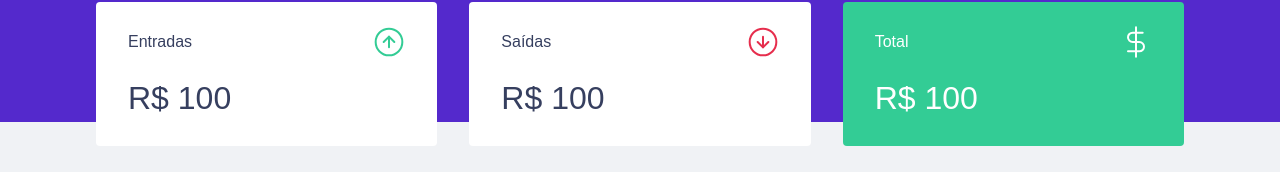
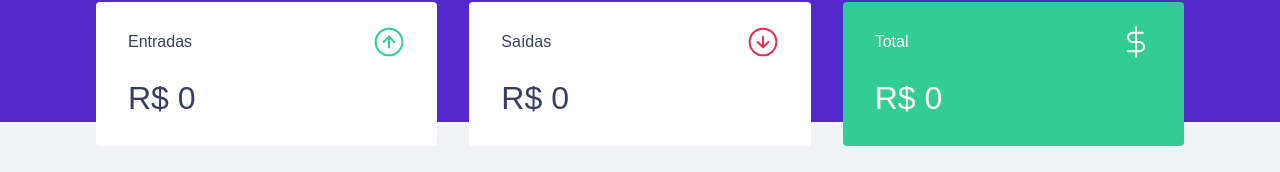
Before and after one commit to juan-20/financial-administrator, a React (Create React App) app: page / in a window 1280 px wide. Shown: the part 150-322 px from the top of the page. Built offline with nearby package versions, Linux system fonts and the light colour scheme; no server answers; what miragejs would draw is missing.

Commit message:
finalizing

```diff
--- a/src/components/Sumary/index.tsx
+++ b/src/components/Sumary/index.tsx
@@ -5,9 +5,35 @@ import outomeImg from '../../assets/outcome.svg'
 import totalImg from '../../assets/total.svg'
 import { TransactionsContext } from '../../context/TransactionsContext';
 import { useContext } from 'react';
+import { transitions } from 'polished';
 
 export function Sumary() {
   const { transactions } = useContext(TransactionsContext);
+
+  // const totalDeposits = transactions.reduce((acc, transaction) => {
+  //   if (transaction.type === 'deposit') {
+  //     return acc + transaction.amount
+  //   }
+
+  //   return acc
+  // }, 0);
+
+  const summary = transactions.reduce((acc, transaction) => {
+    if (transaction.type === 'deposit') {
+      acc.deposists += transaction.amount;
+      acc.total += transaction.amount;
+    } else {
+      acc.withdraws += transaction.amount;
+      acc.total -= transaction.amount;
+    }
+
+    return acc
+
+  }, {
+    deposists: 0,
+    withdraws: 0,
+    total: 0
+  })
 
   console.log(transactions)
 
@@ -18,7 +44,7 @@ export function Sumary() {
           <p>Entradas</p>
           <img src={incomeImg} alt="Entradas" />
         </header>
-        <strong>R$ 100</strong>
+        <strong>R$ {summary.deposists}</strong>
       </div>
 
       <div className="">
@@ -26,7 +52,7 @@ export function Sumary() {
           <p>Saídas</p>
           <img src={outomeImg} alt="Saídas" />
         </header>
-        <strong>R$ 100</strong>
+        <strong>R$ {summary.withdraws}</strong>
       </div>
 
       <div className="highlight-background">
@@ -34,7 +60,7 @@ export function Sumary() {
           <p>Total</p>
           <img src={totalImg} alt="Total" />
         </header>
-        <strong>R$ 100</strong>
+        <strong>R$ {summary.total}</strong>
       </div>
 
 
```
